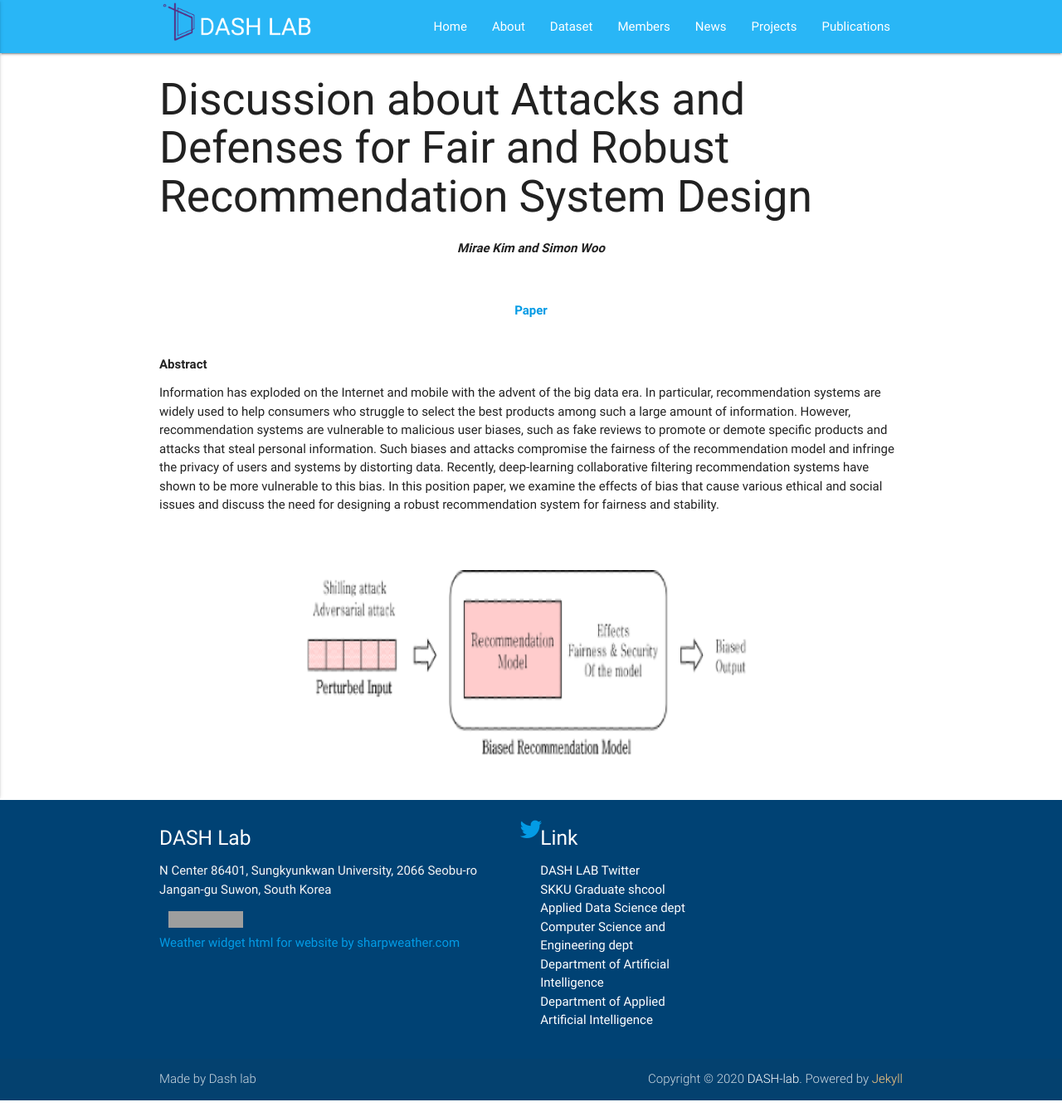
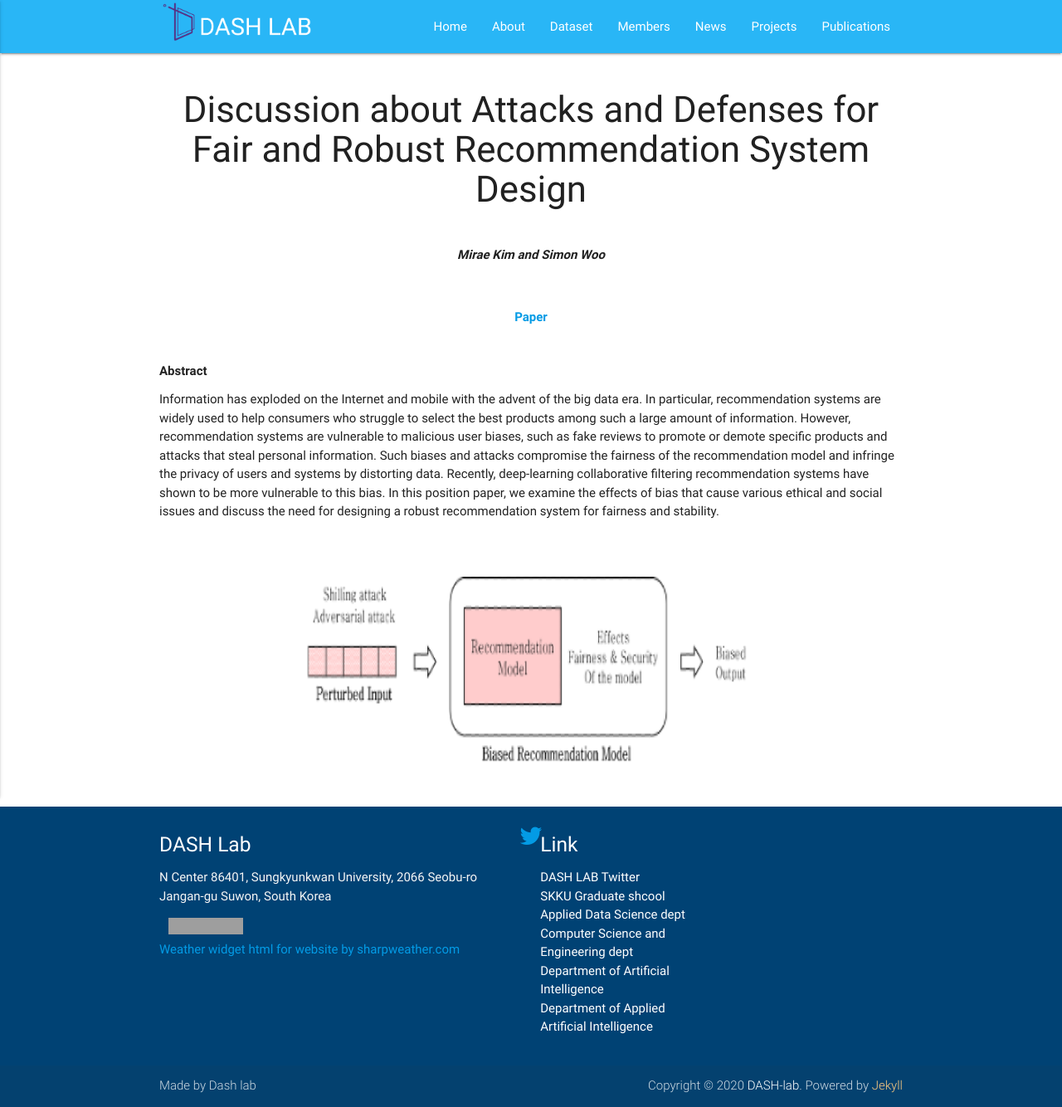
Before and after one commit to Yurim990507/DASH-Lab.github.io, a Jekyll site: the page built from mirae_facctrec.html, in a window 1280 px wide. Shown: the whole page at 83% size. Built offline with Jekyll 4.4.1, drawn with Linux system fonts in a browser that asks for light colours; a script that is not in the unit is left out; grey boxes are pictures that could not be loaded.

Commit message:
update mirae paper

```diff
--- a/mirae_facctrec.html
+++ b/mirae_facctrec.html
@@ -4,7 +4,7 @@ permalink: /mirae_facctrec/
 ---
 
 
-<h2 class="page-title"> Discussion about Attacks and Defenses  for Fair and Robust Recommendation System Design</h2>
+<h3> <p align=center> Discussion about Attacks and Defenses  for Fair and Robust Recommendation System Design</p></h3>
 <p align=center><b><em>Mirae Kim and Simon Woo</em></b></p><br>
 <p align=center><b><a href="https://drive.google.com/file/d/1GCFC0AcXI38fX7tec-s0U1AYIG-A8yOL/view?usp=sharing">Paper</a></b></p><br>
 <h6><b>Abstract</b></h6>
```
